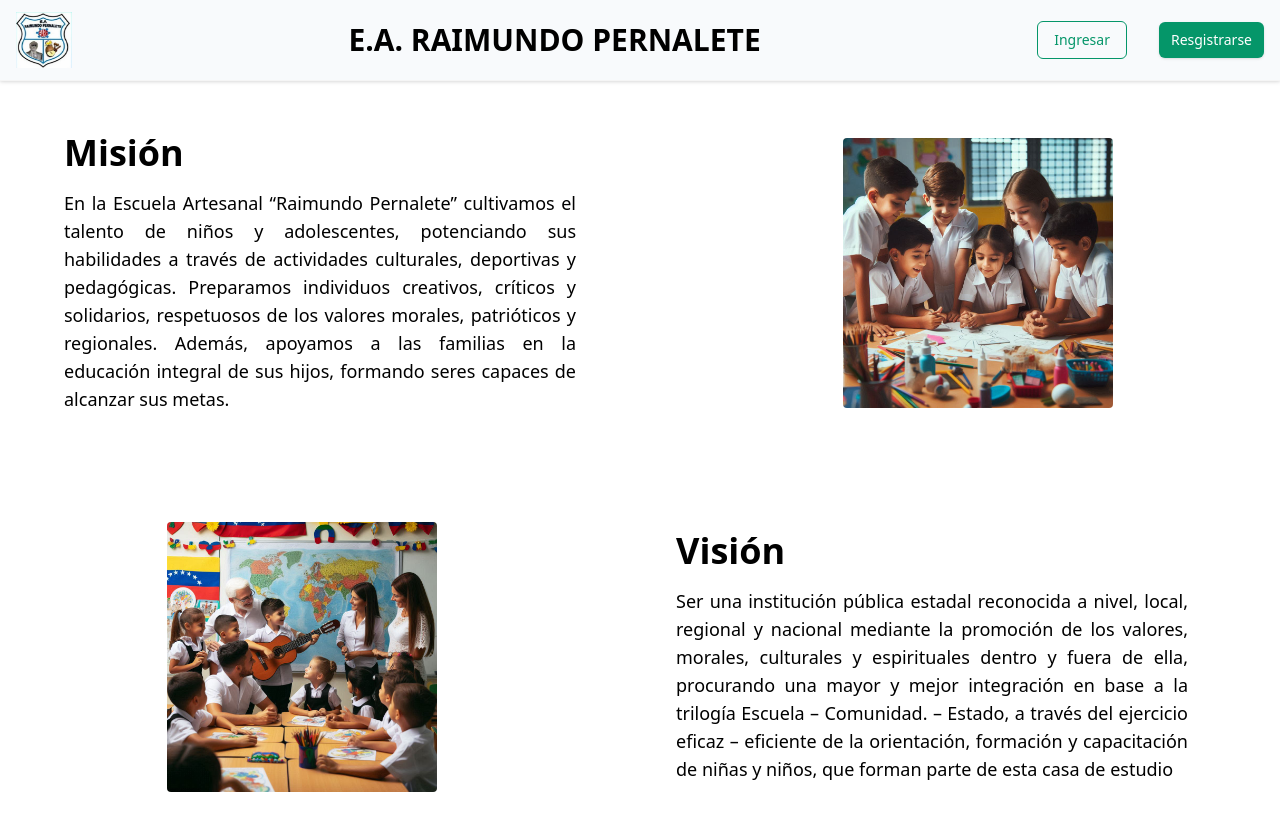
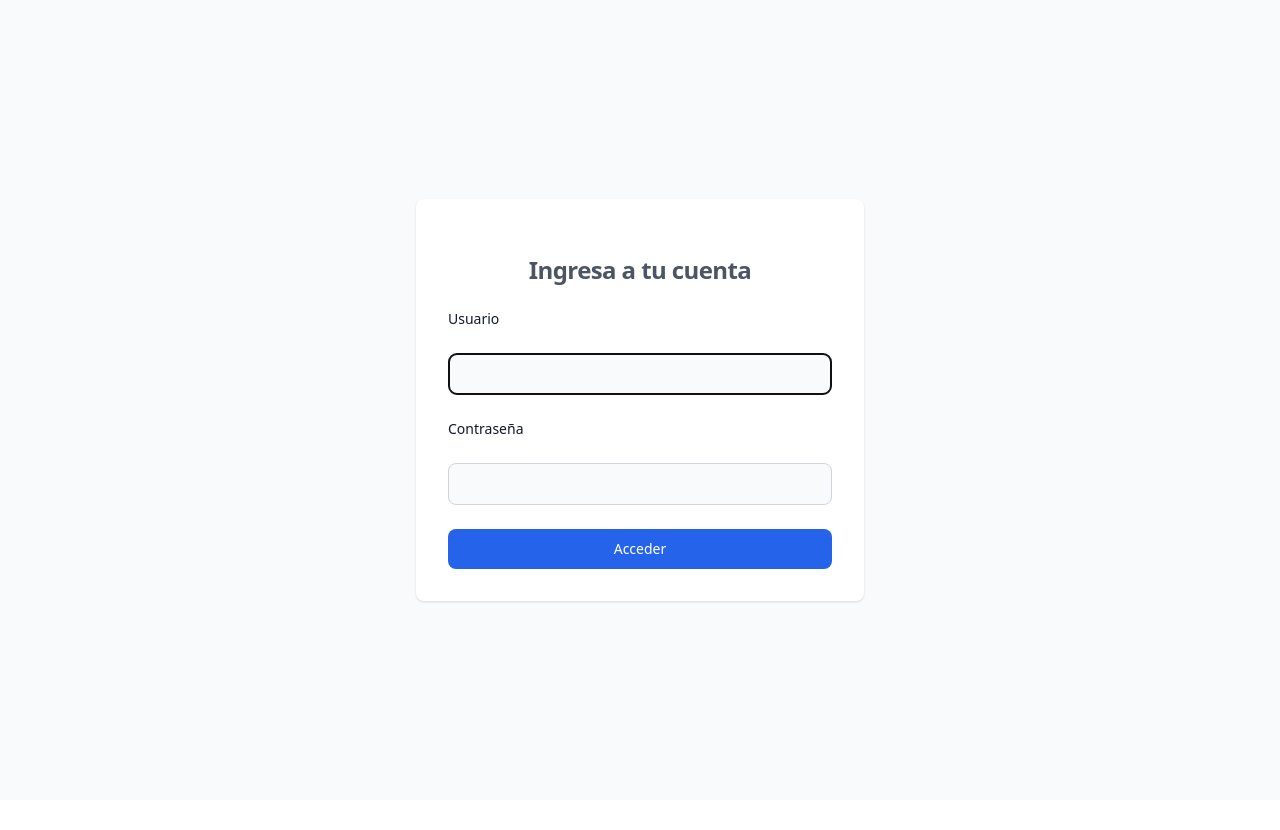
Before and after one commit to gabrielaNieves/app-escuela-cliente, a React (Create React App) app: page /ingresar in a window 1280 px wide. Shown: the top 830 px of the page. After the commit the page ends 800 px from the top, so only its background shows below. Built offline with nearby package versions, Linux system fonts and the light colour scheme; a web font is replaced by a local one.

Commit message:
Creacion de Inicio Registro Login y configuracion de React Router

```diff
--- a/src/App.js
+++ b/src/App.js
@@ -1,19 +1,18 @@
+import Inicio from "./componentes/Inicio";
+import Login from "./componentes/Login";
+import { Routes, Route } from "react-router-dom";
+import Institucion from "./componentes/Institucion";
 import Navbar from "./componentes/Navbar";
-import Mision from "./componentes/Mision";
-import Vision from "./componentes/Vision";
 
 function App() {
   return (
-    <main className="relative min-h-screen">
-       <Navbar/> {/* Componente barra de navegación */}
-       <section className="xl:padding-1 wide:padding-r">
-        <Mision/> {/* componente de misión */}
-       </section>
-       <section className="xl:padding-1 wide:padding-r padding-b">
-        <Vision/> {/* componente de visión*/}
-       </section>
-    </main>
-
+    <Routes>
+      <Route path="/" element={<Navbar/>}>
+        <Route exact path='/' element={<Inicio/>} />
+        <Route path='/institucion' element={<Institucion/>}/>
+      </Route>
+      <Route path='/ingresar' element={<Login/>}/>
+    </Routes>
   );
 }
 
--- /dev/null
+++ b/src/componentes/Inicio.js
@@ -0,0 +1,22 @@
+import React from 'react'
+import encabezado from '../assets/encabezado.jpeg'
+
+function Inicio() {
+  return (
+        <div style={{
+        backgroundImage:`url(${encabezado})`,
+        backgroundSize:'cover',
+        backgroundRepeat: 'no-repeat',
+        backgroundPosition: 'center',
+        height: '100vh',
+        display:'flex',
+        justifyContent: 'center',
+        alignItems: 'center'
+        }}>
+            <h1 className='text-white text-5xl font-bold'>SISTEMA DE INSCRIPCIÓN ESTUDIANTIL</h1>
+        </div>
+
+  )
+}
+
+export default Inicio
--- /dev/null
+++ b/src/componentes/Institucion.js
@@ -0,0 +1,52 @@
+import mision from "../assets/mision.jpeg"
+import vision from "../assets/vision.jpeg"
+const Institucion = () => {
+    return (
+        <section>
+            <div className="flex justify-between items-center max-lg:flex-col gap-2 w-full max-container min-h-96">
+            <div className="flex flex-1 flex-col padding-l">
+                <h2 className="text-4xl capitalize font-bold lg:max-w-lg">
+                    Misión
+                </h2>
+                <p className="mt-4 lg:max-w-lg text-lg leading-7 text-justify">
+                    En la Escuela Artesanal “Raimundo Pernalete” cultivamos el talento de niños y adolescentes,
+                    potenciando sus habilidades a través de actividades culturales, deportivas y pedagógicas.
+                    Preparamos individuos creativos, críticos y solidarios, respetuosos de los valores morales, patrióticos y regionales.
+                    Además, apoyamos a las familias en la educación integral de sus hijos, formando seres capaces de alcanzar sus metas.
+                </p>
+            </div>
+            <div className="flex-1 flex justify-center items-center">
+                <img src={mision}
+                alt="mision"
+                width={270}
+                height={200}
+                className="object-container rounded"
+                />
+            </div>
+        </div>
+        <div className="flex justify-between items-center max-lg:flex-col gap-2 w-full max-container min-h-96">
+            <div className="flex-1 flex justify-center items-center">
+                <img src={vision}
+                alt="vision"
+                width={270}
+                height={200}
+                className="object-container rounded"
+                />
+            </div>
+            <div className="flex flex-1 flex-col padding-l">
+                <h2 className="text-4xl capitalize font-bold lg:max-w-lg">
+                    Visión
+                </h2>
+                <p className="mt-4 lg:max-w-lg text-lg leading-7 text-justify">
+                Ser una institución pública estadal reconocida a nivel, local, regional y nacional mediante la promoción de los valores, morales,
+                culturales y espirituales dentro y fuera de ella, procurando una mayor y mejor integración en base a la trilogía Escuela – Comunidad.
+                – Estado, a través del ejercicio eficaz – eficiente de la orientación, formación y capacitación de niñas y niños, que forman parte de esta casa de estudio
+                </p>
+            </div>
+        </div>
+        </section>
+
+    );
+}
+
+export default Institucion
--- /dev/null
+++ b/src/componentes/Login.js
@@ -0,0 +1,70 @@
+import { useRef, useState, useEffect } from 'react'
+
+const Login = () => {
+    const usuarioRef = useRef();
+    const errRef = useRef();
+
+    const [usuario, setUsuario] = useState('');
+    const [clave, setClave] = useState('');
+    const [errMensaje, setErrMensaje] = useState('');
+    const [Ingreso, setIngreso] = useState(false);
+
+    useEffect(() => {
+        usuarioRef.current.focus();
+    }, [])
+
+    useEffect(() => {
+        setErrMensaje('');
+    }, [usuario, clave])
+
+    const handleSubmit = async (e) => {
+        e.preventDefault();
+        console.log(usuario, clave);
+        setUsuario('');
+        setClave('');
+        setIngreso(true);
+    }
+
+    return (
+        <section className='bg-gray-50 dark:bg-gray-900'>
+            <div className='flex flex-col items-center justify-center px-6 py-8 mx-auto md:h-screen lg:py-0'>
+            <div className='w-full bg-white rounded-lg shadow md:mt-0 sm:max-w-md xl:p-0'>
+            <div class="p-6 space-y-4 md:space-y-6 sm:p-8">
+            <p ref={errRef} className={errMensaje ? "text-red-500" : "hidden"} aria-live="assertive">{errMensaje}</p>
+            <h1 className=' text-2xl text-center font-bold leading-tight tracking-tight text-gray-600'>Ingresa a tu cuenta</h1>
+            <form className='space-y-4 md:space-y-6' onSubmit={handleSubmit}>
+                <label className='block mb-2 text-sm font-medium text-gray-900' htmlFor="usuario">Usuario</label>
+                <input
+                    className='bg-gray-50 border border-gray-300 text-gray-900 rounded-lg focus:ring-primary-600 focus:border-primary-600 block w-full p-2'
+                    type="text"
+                    id="usuario"
+                    ref={usuarioRef}
+                    autoComplete="off"
+                    onChange={(e) => setUsuario(e.target.value)}
+                    value={usuario}
+                    required
+                />
+
+                <label className='block mb-2 text-sm font-medium text-gray-900' htmlFor="clave">Contraseña</label>
+                <input
+                className='bg-gray-50 border border-gray-300 text-gray-900 rounded-lg focus:ring-primary-600 focus:border-primary-600 block w-full p-2'
+                    type="password"
+                    id="clave"
+                    onChange={(e) => setClave(e.target.value)}
+                    value={clave}
+                    required
+                />
+                <button className='w-full text-white bg-blue-600 hover:bg-blue-700 focus:ring-4 focus:outline-none focus:ring-primary-300 font-medium rounded-lg text-sm px-5 py-2.5 text-center'>Acceder</button>
+            </form>
+            </div>
+
+            </div>
+
+
+            </div>
+
+        </section>
+    )
+}
+
+export default Login
--- a/src/componentes/Mision.js
+++ /dev/null
@@ -1,28 +0,0 @@
-import mision from "../assets/mision.jpeg"
-const Mision = () => {
-    return (
-        <section className="flex justify-between items-center max-lg:flex-col gap-2 w-full max-container min-h-96">
-            <div className="flex flex-1 flex-col padding-l">
-                <h2 className="text-4xl capitalize font-bold lg:max-w-lg">
-                    Misión
-                </h2>
-                <p className="mt-4 lg:max-w-lg text-lg leading-7 text-justify">
-                    En la Escuela Artesanal “Raimundo Pernalete” cultivamos el talento de niños y adolescentes,
-                    potenciando sus habilidades a través de actividades culturales, deportivas y pedagógicas.
-                    Preparamos individuos creativos, críticos y solidarios, respetuosos de los valores morales, patrióticos y regionales.
-                    Además, apoyamos a las familias en la educación integral de sus hijos, formando seres capaces de alcanzar sus metas.
-                </p>
-            </div>
-            <div className="flex-1 flex justify-center items-center">
-                <img src={mision}
-                alt="mision"
-                width={270}
-                height={200}
-                className="object-container rounded"
-                />
-            </div>
-        </section>
-    );
-}
-
-export default Mision
--- a/src/componentes/Navbar.js
+++ b/src/componentes/Navbar.js
@@ -1,29 +1,36 @@
 import logo from "../assets/logo.png"
+import { Outlet, Link } from "react-router-dom"
 const Navbar = () => {
   return (
+    <>
     <nav className="sticky top-0 z-50 py-3 drop-shadow bg-slate-50 border-b border-neutral-100">
         <div className="max-container justify-around px-4 mx-auto relative text-sm">
             <div className="flex justify-between items-center">
             <div className="flex items-center flex-shrink-0">
+                <Link to='/'>
                 <img className="h-14 w-14" src={logo} alt="logo"/>
+                </Link>
             </div>
             <div className="flex items-center">
-              <h1 className="text-3xl capitalize font-bold" >E.A. RAIMUNDO PERNALETE</h1>
+              <h1 className="text-3xl capitalize font-bold text-blue-700" >E.A. RAIMUNDO PERNALETE</h1>
             </div>
             <div className="hidden lg:flex justify-center space-x-8 items-center">
-            <a href="#" className="py-2 px-4 text-emerald-600 font-medium border border-emerald-600 rounded-md">
+            <Link to="/institucion" className="py-2 px-4 text-blue-700 font-medium border border-blue-700 rounded-md">
+              Institución
+            </Link>
+            <Link
+              to="/ingresar"
+              className="shadow bg-blue-700 text-white font-medium py-2 px-3 rounded-md"
+            >
               Ingresar
-            </a>
-            <a
-              href="#"
-              className="shadow bg-emerald-600 text-white font-medium py-2 px-3 rounded-md"
-            >
-              Resgistrarse
-            </a>
+            </Link>
           </div>
             </div>
         </div>
     </nav>
+    <Outlet/>
+    </>
+
   )
 }
 
--- a/src/componentes/Vision.js
+++ /dev/null
@@ -1,27 +0,0 @@
-import vision from "../assets/vision.jpeg"
-const Vision = () => {
-    return (
-        <section className="flex justify-between items-center max-lg:flex-col gap-2 w-full max-container min-h-96">
-            <div className="flex-1 flex justify-center items-center">
-                <img src={vision}
-                alt="vision"
-                width={270}
-                height={200}
-                className="object-container rounded"
-                />
-            </div>
-            <div className="flex flex-1 flex-col padding-l">
-                <h2 className="text-4xl capitalize font-bold lg:max-w-lg">
-                    Visión
-                </h2>
-                <p className="mt-4 lg:max-w-lg text-lg leading-7 text-justify">
-                Ser una institución pública estadal reconocida a nivel, local, regional y nacional mediante la promoción de los valores, morales,
-                culturales y espirituales dentro y fuera de ella, procurando una mayor y mejor integración en base a la trilogía Escuela – Comunidad.
-                – Estado, a través del ejercicio eficaz – eficiente de la orientación, formación y capacitación de niñas y niños, que forman parte de esta casa de estudio
-                </p>
-            </div>
-        </section>
-    );
-}
-
-export default Vision
--- a/src/index.css
+++ b/src/index.css
@@ -18,9 +18,6 @@
     margin: 0 auto;
   }
 
-  .input {
-    @apply sm:flex-1 max-sm:w-full text-base leading-normal text-slate-gray pl-5 max-sm:p-5 outline-none sm:border-none border max-sm:border-slate-gray max-sm:rounded-full;
-  }
 }
 
 @layer utilities {
@@ -53,6 +50,6 @@
   }
 
   .info-text {
-    @apply font-montserrat text-slate-gray text-lg leading-7;
+    @apply font-montserrat text-gray-400 text-lg leading-7;
   }
 }
```
Also changed, not shown: src/assets/encabezado.jpeg (added), src/componentes/Registro.js (added).
